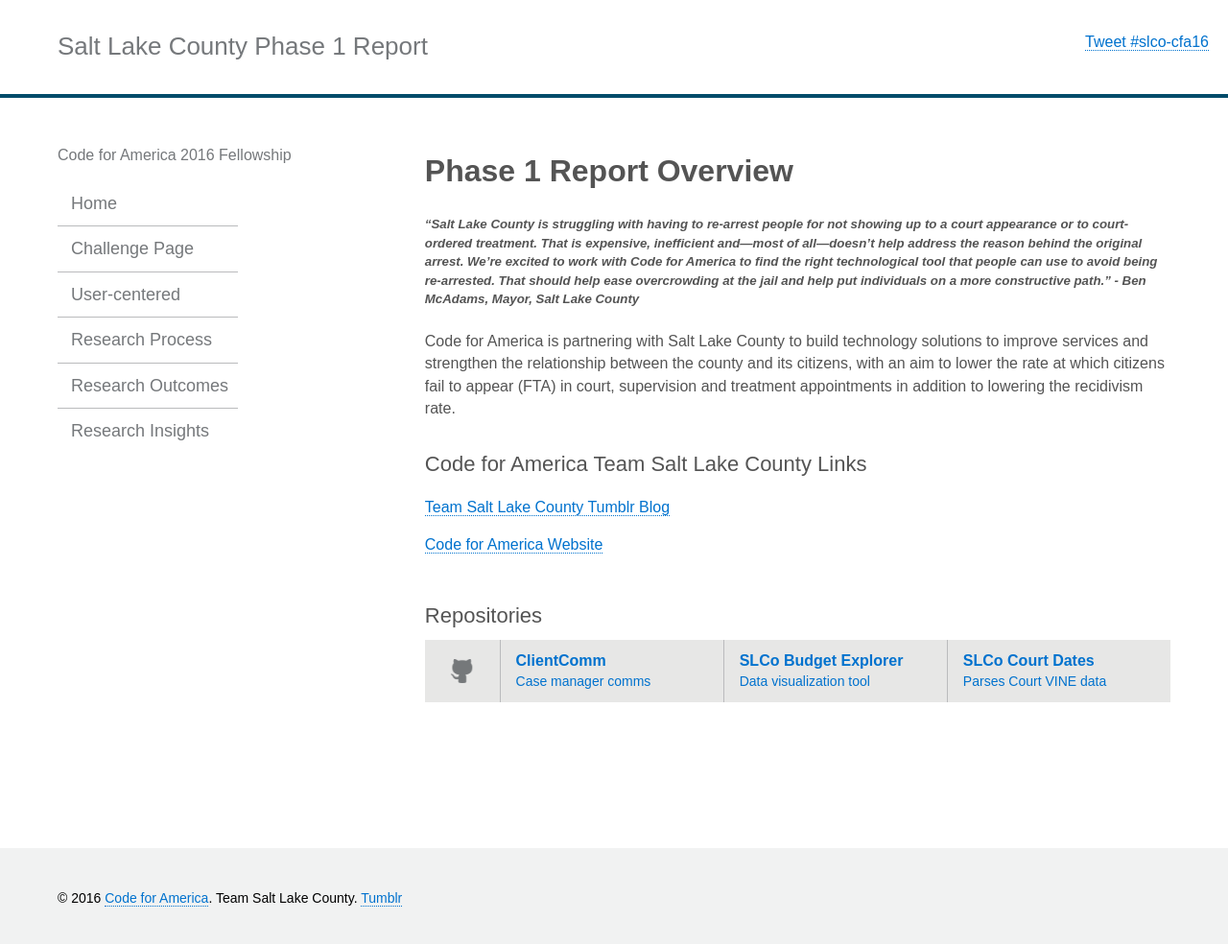
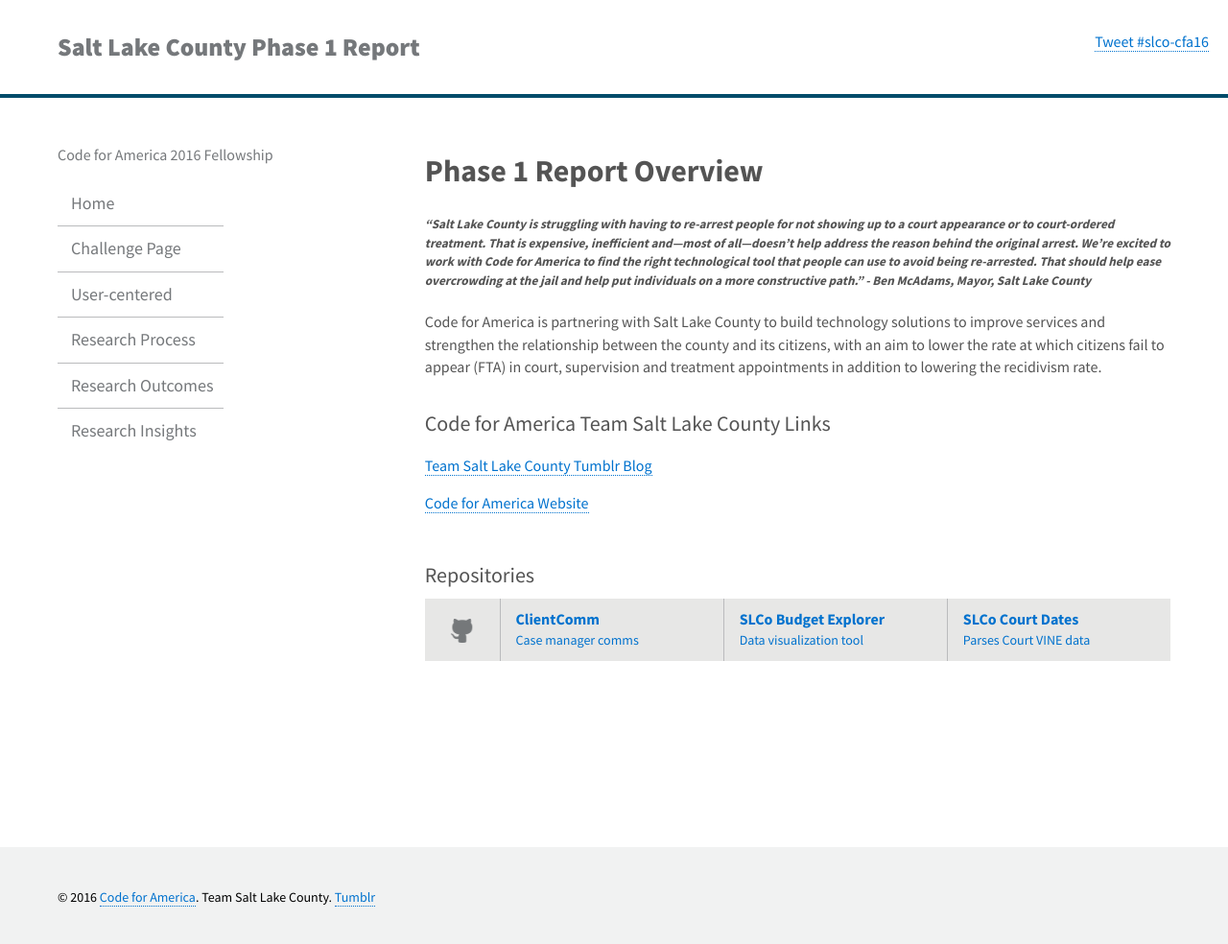
Before and after one commit to slco-2016/q1_report_long, a Jekyll site: the page built from index.html, in a window 1280 px wide and 988 px high. Shown: the top 984 px of the window at 96% size. Built offline with Jekyll 4.4.1, drawn with Linux system fonts in a browser that asks for light colours; comment, search, counter and statistics services are not loaded.

Commit message:
incl Source Sans Pro font

```diff
--- a/_layouts/default.html
+++ b/_layouts/default.html
@@ -11,6 +11,8 @@
       {% endif %}
     </title>
     <meta name="viewport" content="width=device-width">
+
+    <link href="https://fonts.googleapis.com/css?family=Source+Sans+Pro:400,700,900,300" rel="stylesheet" type='text/css'>
     <link rel="stylesheet" href="{{ site.baseurl }}/assets/css/normalize.css">
     <link rel="stylesheet" href="{{ site.baseurl }}/assets/css/main.css">
     <link rel="stylesheet" href="{{ site.baseurl }}/assets/css/syntax.css">
--- a/assets/css/main.css
+++ b/assets/css/main.css
@@ -35,7 +35,7 @@
 */
 
 body {
-    font-family: Arial, sans-serif;
+    font-family: 'Source Sans Pro', Arial, sans-serif;
     font-weight: 400;
     font-style: normal;
     line-height: 1.466666667;
@@ -46,13 +46,13 @@
 h4,
 h5,
 strong {
-    font-family: Arial, sans-serif;
+    font-family: 'Source Sans Pro', Arial, sans-serif;
     font-weight: 600;
 }
 
 .site-title {
     font-size: 1.625em;
-    font-family: Arial, sans-serif;
+    font-family: 'Source Sans Pro', Arial, sans-serif;
     font-weight: normal;
     color: #919395;
     margin: 0;
@@ -123,24 +123,25 @@
 
 a:hover {
     border-bottom: 1px solid #7eb8dd;
-    color: #7eb8dd;
+    /*color: #7eb8dd;*/
     text-decoration: none;
 }
 
 a:active {
     border-bottom: 1px solid #002d72;
-    color: #002d72;
+    /*color: #002d72;*/
     text-decoration: none;
 }
 
 a:focus {
     border-bottom: 1px solid #0072ce;
-    color: #0072ce;
+    /*color: #0072ce;*/
     outline: thin dotted;
     text-decoration: none;
 }
 
 a.title-link {
+    font-weight: 900;
     color: #75787B;
     border-bottom: none;
 }
@@ -192,10 +193,9 @@
 .sidebar-nav a:focus,
 .sidebar-nav li:active,
 .sidebar-nav .sidebar-nav-active {
-  color: #75787b;
+  color: #FFF;
   border-left: 4px solid {{ site.brand_color }};
-  background-color: transparent;
-  border-bottom: 1px solid #babbbd;
+  background-color: #7ab5d6;
 }
 .sidebar-nav li:hover,
 .sidebar-nav li:active,
@@ -345,7 +345,7 @@
 }
 
 .license {
-    font-family: Arial, sans-serif;
+    font-family: 'Source Sans Pro', Arial, sans-serif;
     font-weight: normal;
     font-style: normal;
 }
```
Also changed, not shown: 3 other files.
